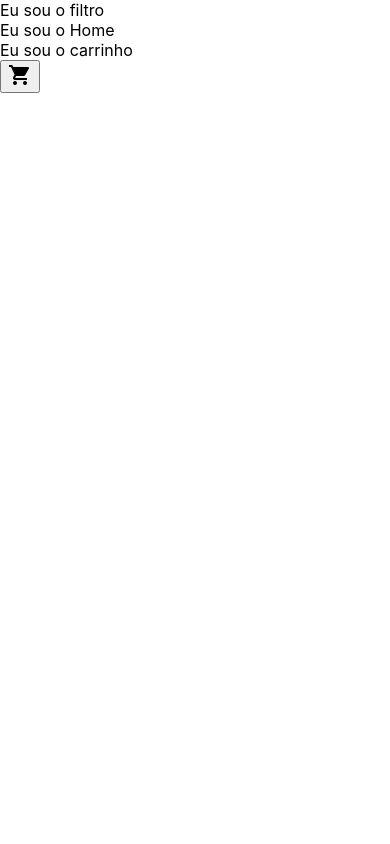
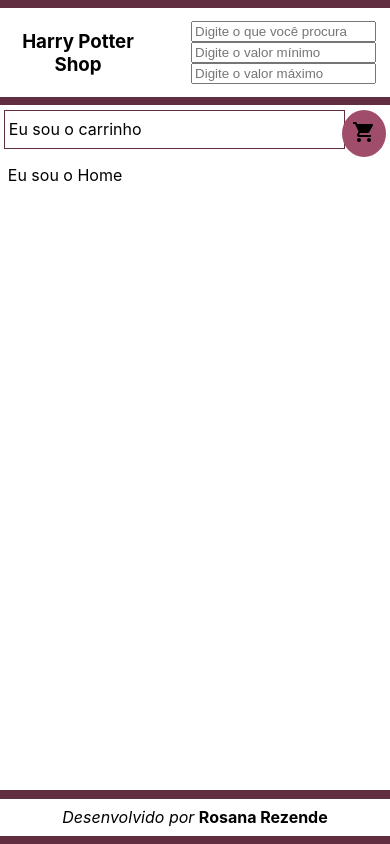
Before and after one commit to rosanarezende/HarryPotterShop, a React (Create React App) app: page / in a window 390 px wide. Built offline with nearby package versions, Linux system fonts and the light colour scheme.

Commit message:
Padrão responsividade + estilizações

```diff
--- a/src/App.js
+++ b/src/App.js
@@ -1,25 +1,80 @@
 import React from 'react';
 import styled from 'styled-components'
+
+import Header from './Components/Header';
 import Filtro from './Components/Filtro';
+
+import Main from './Components/Main';
 import Home from './Components/Home';
 import Carrinho from './Components/Carrinho';
+import Footer from './Components/Footer';
 
-const Container = styled.div``
+const Container = styled.div`
+  font-size: 1rem;
+  margin: 0;
+`
 
-function App() {
-  return (
-    <Container>
+const BotaoCarrinho = styled.button`
+  position: fixed;
+  right: 0;
+  margin-right: 1vw;
+  background-color: #a04d6b;
+  padding: 10px;
+  border: none;
+  border-radius: 50%;
+  outline: 0;
+  margin-top: 1vh;
+/*
+  @media screen and (max-device-width: 1200px) {
+    margin-top: 2vh;
+  }
 
-      <Filtro/>
+  @media screen and (max-device-width: 60px) {
+    margin-top: 3vh;
+  } */
+`
 
-      <Home/>
+const DivTitulo = styled.div`
+  display: block;
+  text-align: center;
+  margin: auto;
+`
 
-      <Carrinho/>
+const TituloLogo = styled.h3`
+  margin: 0;
+`
 
-      <button><i className="material-icons">shopping_cart</i></button>
+class App extends React.Component {
 
-    </Container>
-  );
+  constructor(props) {
+    super(props)
+  }
+
+  render() {
+    return (
+      <Container>
+
+        <Header>
+          <DivTitulo>
+            <TituloLogo>Harry Potter</TituloLogo>
+            <TituloLogo>Shop</TituloLogo>
+          </DivTitulo>
+          <Filtro />
+        </Header>
+
+        <Main>
+          <Carrinho />
+          <Home />
+          <BotaoCarrinho onClick=''>
+            <i className="material-icons">shopping_cart</i>
+          </BotaoCarrinho>
+        </Main>
+
+        <Footer />
+
+      </Container>
+    );
+  }
 }
 
 export default App;
--- a/src/Components/Carrinho.js
+++ b/src/Components/Carrinho.js
@@ -1,7 +1,25 @@
 import React from 'react';
 import styled from 'styled-components'
 
-const CarrinhoContainer = styled.div``
+const CarrinhoContainer = styled.div`
+  width: 20vw;
+  border: 1px solid rgb(97, 46, 65);
+  margin-top: 7vh;
+  padding: 1vh 1vw;
+
+  @media screen and (max-device-width: 1200px) {
+    width: 90vw;
+    margin-top: 1vh;
+  }
+
+  @media screen and (max-device-width: 800px) {
+    width: 85vw;
+  }
+
+  @media screen and (max-device-width: 400px) {
+    width: 80vw;
+  }
+`
 
 function Carrinho() {
   return (
--- a/src/Components/Filtro.js
+++ b/src/Components/Filtro.js
@@ -1,12 +1,26 @@
 import React from 'react';
 import styled from 'styled-components'
 
-const FiltroContainer = styled.div``
+const FiltroContainer = styled.div`
+    width: 50vw;
+    display: flex;
+    justify-content: space-between;
+    padding: 1.5vh 10vw 1.5vh 10vw;
+
+    @media screen and (max-device-width: 1200px) {
+      flex-wrap:wrap;
+      width: 40vw;
+      padding: 0.5vh 10vw 0.5vh 10vw;
+    }
+`
+
 
 function Filtro() {
   return (
     <FiltroContainer>
-      Eu sou o filtro
+      <input type='text' placeholder='Digite o que você procura'/>
+      <input type='text' placeholder='Digite o valor mínimo'/>
+      <input type='text' placeholder='Digite o valor máximo'/>
     </FiltroContainer>
   );
 }
--- /dev/null
+++ b/src/Components/Footer.js
@@ -0,0 +1,42 @@
+import React from 'react';
+import styled from 'styled-components'
+
+const FooterContainer = styled.div`
+    background-color: rgb(97, 46, 65);
+    padding: 1vh 0;
+    position: fixed;
+    bottom: 0;
+    left: 0;
+    right: 0;
+`
+
+const FooterInterno = styled.div`
+    background-color: white;
+    text-align: center;
+    padding: 1vh 0;
+    a:link{
+        text-decoration: none;
+        color: black;
+        font-weight: bold;
+    }
+`
+
+class Footer extends React.Component {
+
+    constructor(props) {
+        super(props)
+    }
+
+    render() {
+        return (
+            <FooterContainer>
+                <FooterInterno>
+                    <i>Desenvolvido por</i> <a href='https://github.com/rosanarezende/'>Rosana Rezende</a>
+                </FooterInterno>
+            </FooterContainer>
+        )
+    }
+
+}
+
+export default Footer;
--- /dev/null
+++ b/src/Components/Header.js
@@ -0,0 +1,42 @@
+import React from 'react';
+import styled from 'styled-components'
+
+const HeaderContainer = styled.div`
+    background-color: rgb(97, 46, 65);
+    padding: 1vh 0;
+    position: fixed;
+    top: 0;
+    left: 0;
+    right: 0;
+`
+
+const HeaderInterno = styled.div`
+    display: flex;
+    justify-content: space-between;
+    padding: 0 2vw;
+    background-color: white;
+
+    @media screen and (max-device-width: 1200px) {
+        padding: 1vh 1vw;
+    }
+`
+
+class Header extends React.Component {
+
+    constructor(props) {
+        super(props)
+    }
+
+    render() {
+        return (
+            <HeaderContainer>
+                <HeaderInterno>
+                    {this.props.children}
+                </HeaderInterno>
+            </HeaderContainer>
+        )
+    }
+
+}
+
+export default Header;
--- a/src/Components/Home.js
+++ b/src/Components/Home.js
@@ -1,7 +1,15 @@
 import React from 'react';
 import styled from 'styled-components'
 
-const HomeContainer = styled.div``
+const HomeContainer = styled.div`
+  min-width: 74vw;
+  padding: 1vh 1vw;
+
+  @media screen and (max-device-width: 1200px) {
+        width: 96vw;
+        margin-top: 1vh;
+    }
+`
 
 function Home() {
   return (
--- /dev/null
+++ b/src/Components/Main.js
@@ -0,0 +1,54 @@
+import React from 'react';
+import styled from 'styled-components'
+
+const MainContainer = styled.div`
+    position: fixed;
+    top: 7vh;
+
+  @media screen and (max-device-width: 1200px) {
+    top: 10vh;
+  }
+
+  @media screen and (max-device-width: 800px) {
+    top: 12vh;
+  }
+
+  @media screen and (max-device-width: 400px) {
+    top: 15vh;
+  }
+`
+
+const MainInterno = styled.div`
+    display: flex;
+    justify-content: space-between;
+    flex-direction: row-reverse;
+    padding: 0 1vw;
+
+    @media screen and (max-device-width: 1200px) {
+        flex-direction: column;
+    }
+`
+
+
+class Main extends React.Component {
+
+    constructor(props) {
+        super(props)
+    }
+
+    render() {
+        return (
+            <MainContainer>
+
+                <MainInterno>
+                    {this.props.children}
+                </MainInterno>
+
+
+            </MainContainer>
+        )
+    }
+
+}
+
+export default Main;
```
